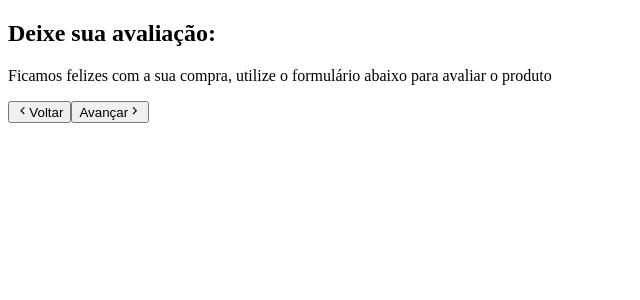
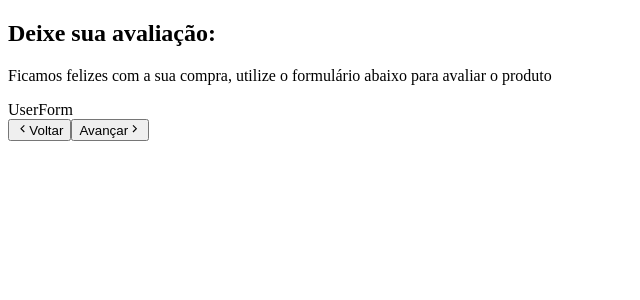
Before and after one commit to Rafaela-Wolf/multistep-form, a React (Vite) app: page / in a window 1280 px wide. Shown: the top 300 px of the page, without its empty margins (0-640 px from the left). Built offline with nearby package versions, Linux system fonts and the light colour scheme.

Commit message:
criando os componentes e o hook

```diff
--- a/src/App.jsx
+++ b/src/App.jsx
@@ -1,7 +1,14 @@
 import { GrFormNext, GrFormPrevious } from 'react-icons/gr';
+import UserForm from './components/UserForm';
+import ReviewForm from './components/ReviewForm';
+import Thanks from './components/Thanks';
 import './App.css';
+import { useForm } from './hooks/useForm';
 
 function App() {
+
+  const formComponents = [ <UserForm />, <ReviewForm />, <Thanks /> ];
+  const { currentStep, currentComponent } = useForm(formComponents);
 
   return (
     <div className="app">
@@ -13,7 +20,7 @@ function App() {
         <p></p>
         <form>
           <div className="inputs-container">
-
+            {currentComponent}
           </div>
           <div className="actions">
             <button type="button">
--- /dev/null
+++ b/src/components/ReviewForm.jsx
@@ -0,0 +1,9 @@
+
+
+const ReviewForm = () => {
+  return (
+    <div>ReviewForm</div>
+  )
+}
+
+export default ReviewForm;
--- /dev/null
+++ b/src/components/Thanks.jsx
@@ -0,0 +1,9 @@
+
+
+const Thanks = () => {
+  return (
+    <div>Thanks</div>
+  )
+}
+
+export default Thanks;
--- /dev/null
+++ b/src/components/UserForm.jsx
@@ -0,0 +1,9 @@
+
+
+const UserForm = () => {
+  return (
+    <div>UserForm</div>
+  )
+}
+
+export default UserForm;
--- /dev/null
+++ b/src/hooks/useForm.jsx
@@ -0,0 +1,11 @@
+import { useState } from "react";
+
+export function useForm(steps) {
+
+    const [currentStep, setCurrentStep] = useState(0);
+
+    return {
+        currentStep,
+        currentComponent: steps[currentStep]
+    }
+}
```
